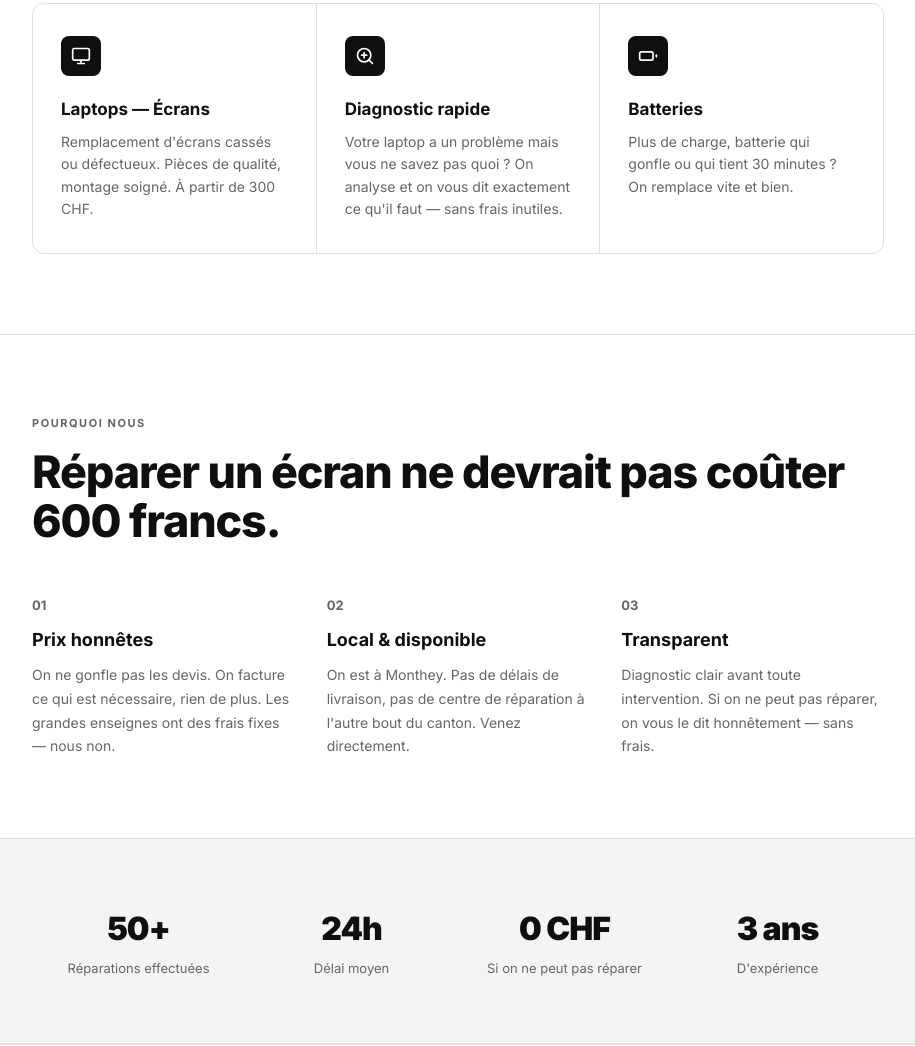
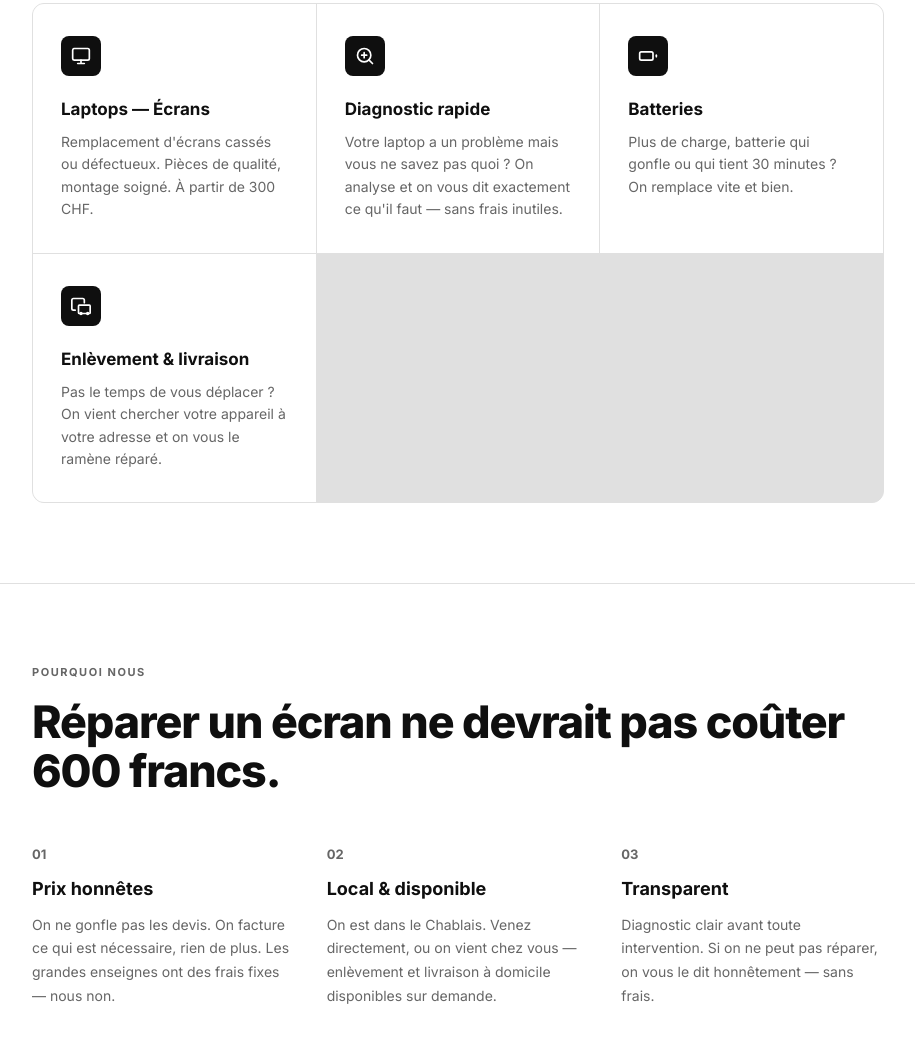
Before and after one commit to sgeisaddinov-lab/novotech-website, a plain HTML site: page index.html in a window 1280 px wide. Shown: the part 1009-2055 px from the top of the page, without its empty margins (182-1097 px from the left). Drawn offline with Linux system fonts and the light colour scheme.

Commit message:
Add pickup and delivery service
- New service card: Enlèvement & livraison
- Update "Local & disponible" why-item to mention home pickup/delivery

Co-Authored-By: Claude Sonnet 4.6 <noreply@anthropic.com>

```diff
--- a/index.html
+++ b/index.html
@@ -547,6 +547,13 @@
         <h3>Batteries</h3>
         <p>Plus de charge, batterie qui gonfle ou qui tient 30 minutes ? On remplace vite et bien.</p>
       </div>
+      <div class="service-card">
+        <div class="service-icon">
+          <svg viewBox="0 0 24 24"><path d="M5 17H3a2 2 0 0 1-2-2V5a2 2 0 0 1 2-2h11a2 2 0 0 1 2 2v3"/><rect x="9" y="11" width="14" height="10" rx="1"/><circle cx="12" cy="21" r="1"/><circle cx="20" cy="21" r="1"/></svg>
+        </div>
+        <h3>Enlèvement & livraison</h3>
+        <p>Pas le temps de vous déplacer ? On vient chercher votre appareil à votre adresse et on vous le ramène réparé.</p>
+      </div>
     </div>
   </section>
 
@@ -565,7 +572,7 @@
       <div class="why-item">
         <span class="why-number">02</span>
         <h3>Local & disponible</h3>
-        <p>On est à Monthey. Pas de délais de livraison, pas de centre de réparation à l'autre bout du canton. Venez directement.</p>
+        <p>On est dans le Chablais. Venez directement, ou on vient chez vous — enlèvement et livraison à domicile disponibles sur demande.</p>
       </div>
       <div class="why-item">
         <span class="why-number">03</span>
```
